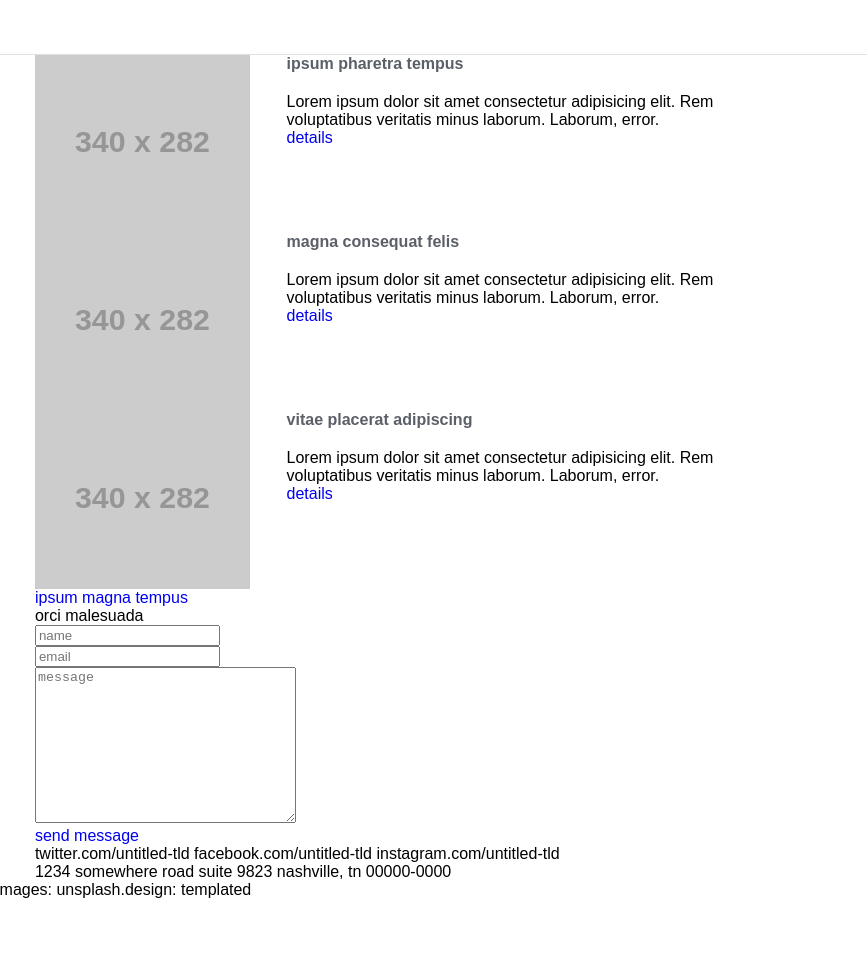
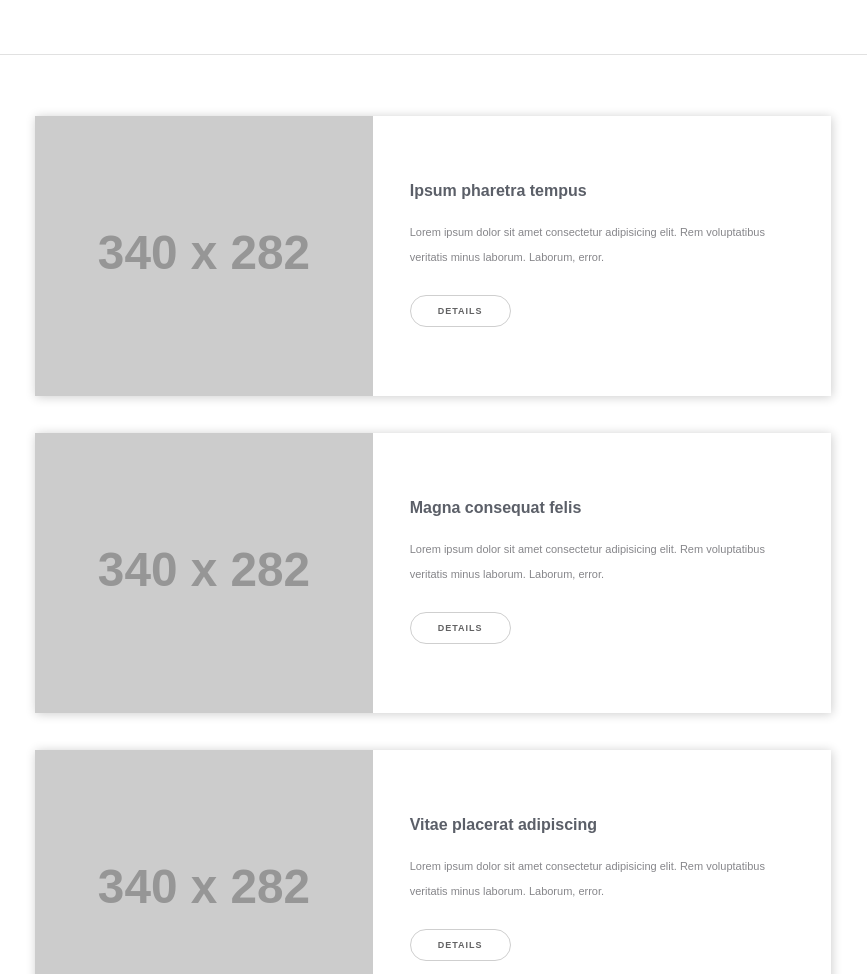
Before and after one commit to ahsanaaxioned/prisml, a plain HTML site: page index.html in a window 1280 px wide. Shown: the part 651-1625 px from the top of the page, without its empty margins (207-1074 px from the left). Before the commit the page ends 1550 px from the top, so only its background shows below. Drawn offline with Linux system fonts and the light colour scheme; placeholder pictures from the web are drawn by us.

Commit message:
detail section added

```diff
--- a/assets/css/style.css
+++ b/assets/css/style.css
@@ -348,22 +348,83 @@ li {
 .detail-list {
   display: flex;
   flex-direction: column;
+  padding-top: 61px;
 }
 
 .detail-list li {
   display: flex;
+  margin-bottom: 37px;
+  box-shadow: 1px 1px 10px 0 #CDCDCD;
 }
 
 .detail-content h4 {
   font-size: 16px;
   color: #5B5F68;
   font-weight: 600;
-  padding: 0 0 20px;
+  padding: 66px 0 20px;
 }
 
-.detail-content{
+.detail-content h4 span {
+  text-transform: capitalize;
+}
+
+.detail-content p {
+  font-size: 11px;
+  color: #86868a;
+  line-height: 25px;
+}
+
+.detail-content {
   padding: 0 37px;
 }
+
+.detail-list li figure{
+  width: 61%;
+}
+
+.detail-btn{ padding: 25px 0 10px;}
+
+.detail-btn a{
+  text-transform: uppercase;
+  padding: 10px 27px;
+  background-color: #fff;
+  border-radius: 25px;
+  font-size: 9px;
+  color: #626263;
+  font-weight: 600;
+  letter-spacing: 1px;
+  border: 1px solid #CFCFCF;
+  transition: all 0.3s;
+}
+
+.detail-btn a:hover{
+  color: #fff;
+  background-color: #626263;
+}
+
+.next-btn a{
+  text-transform: uppercase;
+  padding: 10px 30px;
+  background-color: #fff;
+  border-radius: 25px;
+  font-size: 9px;
+  color: #5C5F61;
+  font-weight: 600;
+  letter-spacing: 1px;
+  border: 1px solid #CFCFCF;
+  transition: all 0.3s;
+}
+
+.next-btn a:hover{
+  color: #fff;
+  background-color: #5C5F61;
+}
+
+.next-btn{
+  text-align: center;
+  padding-bottom: 60px;
+}
+
 
 
 
```
